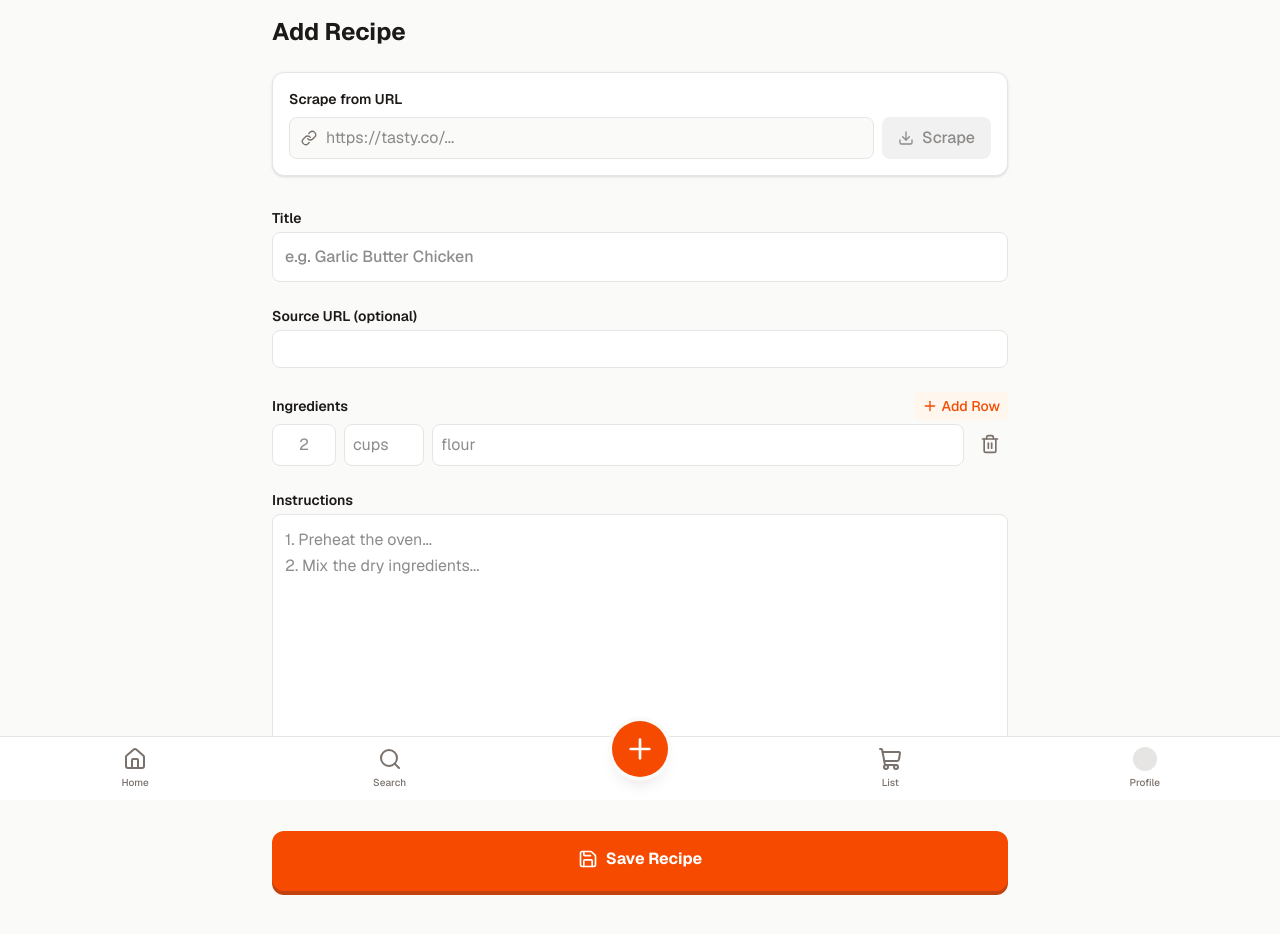
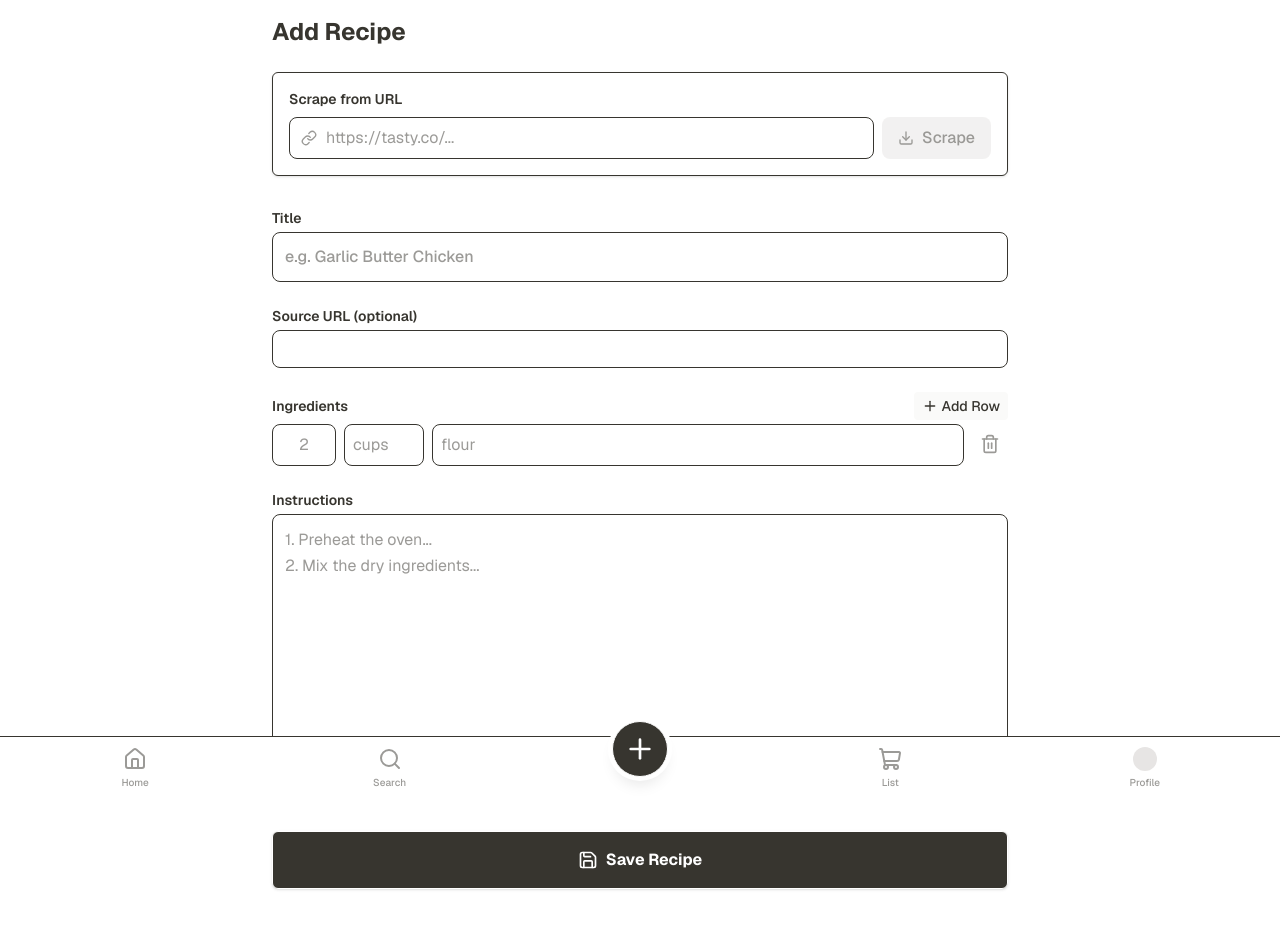
Before and after one commit to alexanderflisiak/whatscookin, a Next.js app: page /recipes/new in a window 1280 px wide. Shown: the top 934 px of the page. Built offline with nearby package versions, Linux system fonts and the light colour scheme; no server answers.

Commit message:
style: refactor UI to Notion aesthetic

```diff
--- a/src/app/globals.css
+++ b/src/app/globals.css
@@ -1,14 +1,14 @@
 @import "tailwindcss";
 
 @theme {
-  --color-primary: var(--color-orange-600);
-  --color-background: var(--color-stone-50);
+  --color-primary: #37352F;
+  --color-background: #FFFFFF;
   --color-surface: #FFFFFF;
-  --color-border: var(--color-stone-200);
-  --color-text-hi: var(--color-stone-900);
-  --color-text-lo: var(--color-stone-500);
-  --color-success: var(--color-green-500);
-  --color-danger: var(--color-red-500);
+  --color-border: #EFEEDED;
+  --color-text-hi: #37352F;
+  --color-text-lo: #9B9A97;
+  --color-success: #0F7B6C;
+  --color-danger: #EB5757;
 
   --font-sans: var(--font-geist-sans);
   --font-mono: var(--font-geist-mono);
--- a/src/components/BottomNav.tsx
+++ b/src/components/BottomNav.tsx
@@ -17,7 +17,7 @@ export function BottomNav() {
 
       {/* FAB (Add) */}
       <div className="relative -top-5">
-        <Link href="/recipes/new" className="flex items-center justify-center w-14 h-14 bg-primary text-white rounded-full shadow-lg ring-4 ring-background hover:bg-orange-500 transition-colors">
+        <Link href="/recipes/new" className="flex items-center justify-center w-14 h-14 bg-primary text-white border border-border hover:bg-stone-800 rounded-full shadow-lg ring-4 ring-background hover:bg-stone-500 transition-colors">
           <Plus className="w-8 h-8" />
           <span className="sr-only">Add Recipe</span>
         </Link>
@@ -31,7 +31,7 @@ export function BottomNav() {
 
 function NavItem({ href, icon, label, active }: { href: string; icon: React.ReactNode; label: string; active: boolean }) {
   return (
-    <Link href={href} className={`flex flex-col items-center justify-center w-16 h-full gap-1 ${active ? 'text-primary' : 'text-text-lo hover:text-text-hi'}`}>
+    <Link href={href} className={`flex flex-col items-center justify-center w-16 h-full gap-1 ${active ? 'text-text-hi' : 'text-text-lo hover:text-text-hi'}`}>
       {icon}
       <span className="text-[10px] font-medium">{label}</span>
     </Link>
--- a/src/components/RecipeCard.tsx
+++ b/src/components/RecipeCard.tsx
@@ -15,7 +15,7 @@ export function RecipeCard({ recipe }: RecipeCardProps) {
 
   return (
     <Link href={`/recipes/${recipe.id}`} className="block group">
-      <div className="bg-surface rounded-xl overflow-hidden shadow-sm border border-border group-hover:border-primary/50 transition-colors">
+      <div className="bg-surface rounded-md overflow-hidden shadow-sm border border-border group-hover:border-primary/50 transition-colors">
         <div className="aspect-[4/3] bg-stone-100 flex items-center justify-center relative">
           {imageUrl ? (
             <Image
--- a/src/components/RecipeForm.tsx
+++ b/src/components/RecipeForm.tsx
@@ -147,7 +147,7 @@ export function RecipeForm({ initialData, mode = 'create' }: { initialData?: Par
       <h1 className="text-2xl font-bold mb-6">{mode === 'create' ? 'Add Recipe' : 'Edit Recipe'}</h1>
 
       {mode === 'create' && (
-        <div className="bg-surface p-4 rounded-xl border border-border mb-8 shadow-sm">
+        <div className="bg-surface p-4 rounded-md border border-border mb-8 shadow-sm">
           <label className="block text-sm font-semibold mb-2">Scrape from URL</label>
           <div className="flex gap-2">
             <div className="relative flex-1">
@@ -157,7 +157,7 @@ export function RecipeForm({ initialData, mode = 'create' }: { initialData?: Par
                 placeholder="https://tasty.co/..."
                 value={scrapeUrl}
                 onChange={e => setScrapeUrl(e.target.value)}
-                className="w-full pl-9 pr-4 py-2 border border-border rounded-lg bg-background focus:ring-2 focus:ring-primary/50 outline-none"
+                className="w-full pl-9 pr-4 py-2 border border-border rounded-lg bg-background focus:ring-2 focus:ring-stone-300 outline-none"
               />
             </div>
             <button
@@ -180,7 +180,7 @@ export function RecipeForm({ initialData, mode = 'create' }: { initialData?: Par
           <label className="block text-sm font-semibold mb-1">Title</label>
           <input
             {...register('title', { required: true })}
-            className="w-full p-3 border border-border rounded-lg bg-surface focus:ring-2 focus:ring-primary/50 outline-none font-medium"
+            className="w-full p-3 border border-border rounded-lg bg-surface focus:ring-2 focus:ring-stone-300 outline-none font-medium"
             placeholder="e.g. Garlic Butter Chicken"
           />
         </div>
@@ -189,7 +189,7 @@ export function RecipeForm({ initialData, mode = 'create' }: { initialData?: Par
           <label className="block text-sm font-semibold mb-1">Source URL (optional)</label>
           <input
             {...register('source_url')}
-            className="w-full p-2 border border-border rounded-lg bg-surface focus:ring-2 focus:ring-primary/50 outline-none text-sm"
+            className="w-full p-2 border border-border rounded-lg bg-surface focus:ring-2 focus:ring-stone-300 outline-none text-sm"
           />
         </div>
 
@@ -199,7 +199,7 @@ export function RecipeForm({ initialData, mode = 'create' }: { initialData?: Par
             <button
               type="button"
               onClick={() => append({ amount: '', unit: '', name: '' })}
-              className="text-primary text-sm flex items-center gap-1 font-medium bg-orange-50 px-2 py-1 rounded"
+              className="text-text-hi text-sm flex items-center gap-1 font-medium bg-stone-50 px-2 py-1 rounded"
             >
               <Plus className="w-4 h-4" /> Add Row
             </button>
@@ -211,17 +211,17 @@ export function RecipeForm({ initialData, mode = 'create' }: { initialData?: Par
                 <input
                   {...register(`ingredients.${index}.amount`)}
                   placeholder="2"
-                  className="w-16 p-2 border border-border rounded-lg bg-surface text-center outline-none focus:border-primary shrink-0"
+                  className="w-16 p-2 border border-border rounded-lg bg-surface text-center outline-none focus:border-stone-400 shrink-0"
                 />
                 <input
                   {...register(`ingredients.${index}.unit`)}
                   placeholder="cups"
-                  className="w-20 p-2 border border-border rounded-lg bg-surface outline-none focus:border-primary shrink-0"
+                  className="w-20 p-2 border border-border rounded-lg bg-surface outline-none focus:border-stone-400 shrink-0"
                 />
                 <input
                   {...register(`ingredients.${index}.name`, { required: true })}
                   placeholder="flour"
-                  className="flex-1 p-2 border border-border rounded-lg bg-surface outline-none focus:border-primary"
+                  className="flex-1 p-2 border border-border rounded-lg bg-surface outline-none focus:border-stone-400"
                 />
                 <button
                   type="button"
@@ -240,7 +240,7 @@ export function RecipeForm({ initialData, mode = 'create' }: { initialData?: Par
           <textarea
             {...register('instructions')}
             rows={10}
-            className="w-full p-3 border border-border rounded-lg bg-surface focus:ring-2 focus:ring-primary/50 outline-none leading-relaxed"
+            className="w-full p-3 border border-border rounded-lg bg-surface focus:ring-2 focus:ring-stone-300 outline-none leading-relaxed"
             placeholder="1. Preheat the oven...&#10;2. Mix the dry ingredients..."
           />
         </div>
@@ -248,7 +248,7 @@ export function RecipeForm({ initialData, mode = 'create' }: { initialData?: Par
         <button
           type="submit"
           disabled={isSaving}
-          className="w-full bg-primary text-white font-bold py-4 rounded-xl shadow-[0_4px_0_0_rgb(194,65,12)] hover:bg-orange-500 hover:translate-y-[2px] border-b-4 border-transparent hover:shadow-[0_2px_0_0_rgb(194,65,12)] transition-all flex items-center justify-center gap-2"
+          className="w-full bg-primary text-white border border-border hover:bg-stone-800 font-bold py-4 rounded-md shadow-sm border border-border hover:bg-stone-500   hover:shadow-sm border border-border transition-all flex items-center justify-center gap-2"
         >
           {isSaving ? <Loader2 className="w-5 h-5 animate-spin" /> : <Save className="w-5 h-5" />}
           {mode === 'create' ? 'Save Recipe' : 'Update Recipe'}
--- a/src/components/RecipeGrid.tsx
+++ b/src/components/RecipeGrid.tsx
@@ -51,13 +51,13 @@ export function RecipeGrid() {
     // Empty State / Onboarding View
     return (
       <div className="flex flex-col items-center justify-center p-6 mt-12 text-center">
-        <div className="w-20 h-20 bg-orange-100 rounded-full flex items-center justify-center mb-6">
-          <Search className="w-10 h-10 text-primary" />
+        <div className="w-20 h-20 bg-stone-50 rounded-full flex items-center justify-center mb-6">
+          <Search className="w-10 h-10 text-text-hi" />
         </div>
         <h2 className="text-2xl font-bold text-text-hi mb-2">Your kitchen, your rules.</h2>
         <p className="text-text-lo mb-8 max-w-sm">Add your first recipe — paste a link or type it in.</p>
 
-        <Link href="/recipes/new" className="bg-primary text-white font-bold py-4 px-8 rounded-xl shadow-[0_4px_0_0_rgb(194,65,12)] hover:bg-orange-500 hover:translate-y-[2px] hover:shadow-[0_2px_0_0_rgb(194,65,12)] transition-all flex items-center gap-2">
+        <Link href="/recipes/new" className="bg-primary text-white border border-border hover:bg-stone-800 font-bold py-4 px-8 rounded-md shadow-sm border border-border hover:bg-stone-500  hover:shadow-sm border border-border transition-all flex items-center gap-2">
           <Plus className="w-5 h-5" /> Add Recipe
         </Link>
         <p className="mt-8 text-sm text-text-lo font-medium flex items-center gap-2">
@@ -78,12 +78,12 @@ export function RecipeGrid() {
               placeholder="Search recipes..."
               value={search}
               onChange={e => setSearch(e.target.value)}
-              className="w-full pl-10 pr-4 py-3 bg-white border border-border rounded-xl focus:outline-none focus:ring-2 focus:ring-primary/50 transition-shadow text-text-hi placeholder:text-text-lo"
+              className="w-full pl-10 pr-4 py-3 bg-white border border-border rounded-md focus:outline-none focus:ring-2 focus:ring-stone-300 transition-shadow text-text-hi placeholder:text-text-lo"
             />
           </div>
           <button
             onClick={() => setRandomizerOpen(true)}
-            className="shrink-0 w-12 h-12 bg-white border border-border rounded-xl flex items-center justify-center text-primary hover:bg-orange-50 transition-colors shadow-sm"
+            className="shrink-0 w-12 h-12 bg-white border border-border rounded-md flex items-center justify-center text-text-hi hover:bg-stone-50 transition-colors shadow-sm"
           >
             <Dices className="w-6 h-6" />
           </button>
```
Also changed, not shown: src/app/login/page.tsx (+8 -8 lines), src/app/recipes/[id]/page.tsx (+7 -7 lines), src/app/shopping-list/page.tsx (+7 -7 lines), src/components/CookModeOverlay.tsx (+4 -4 lines), src/components/RandomizerModal.tsx (+7 -7 lines).
